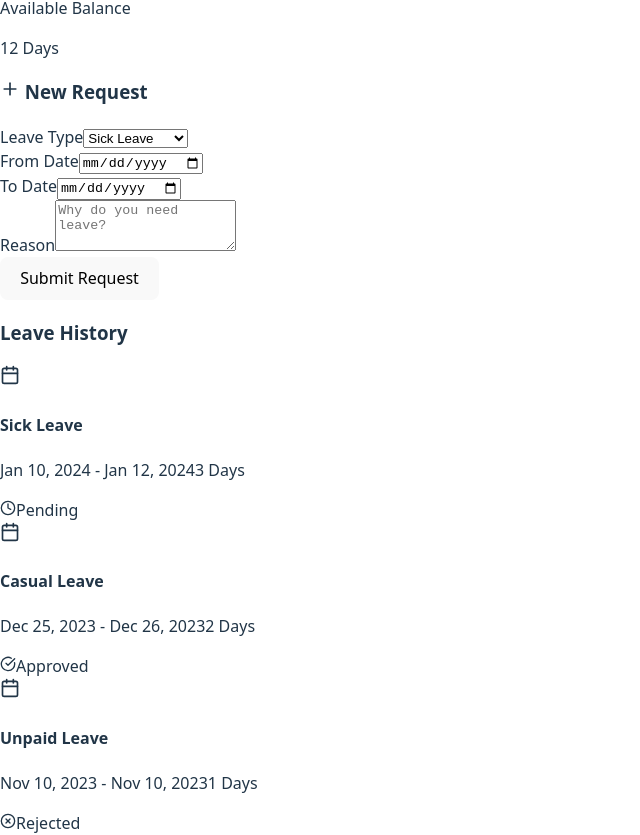
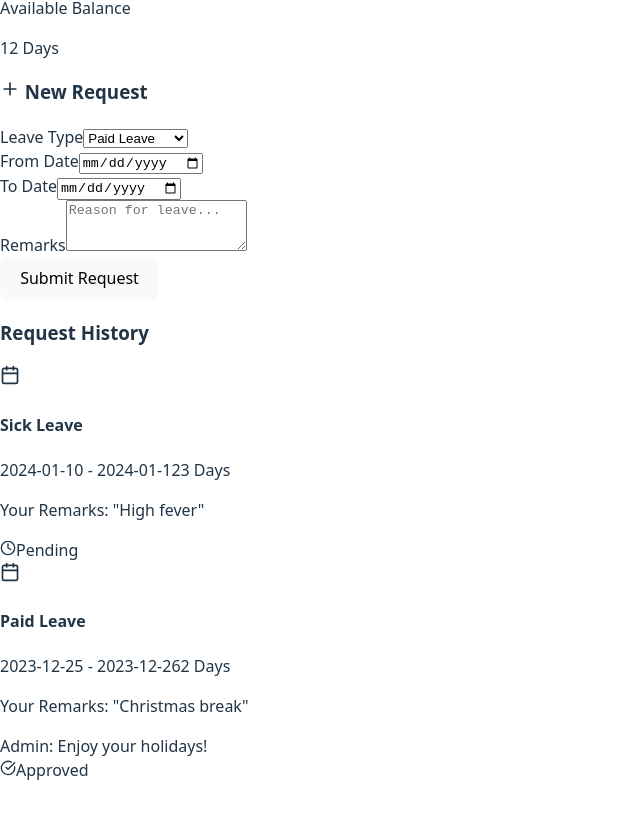
Before and after one commit to HarshJasani9/Delta, a React (Vite) app in the folder client/: page /employee/leaves in a window 1280 px wide. Shown: the part 474-1309 px from the top of the page, without its empty margins (0-640 px from the left). After the commit the page ends 1256 px from the top, so only its background shows below. Built offline with nearby package versions, Linux system fonts and the light colour scheme.

Commit message:
Updated employee section

```diff
--- a/client/src/pages/employee/LeaveApplication.jsx
+++ b/client/src/pages/employee/LeaveApplication.jsx
@@ -1,78 +1,122 @@
 import React, { useState } from 'react';
-import { Calendar, Plus, Clock, CheckCircle, XCircle } from 'lucide-react';
+import { Calendar, Plus, Clock, CheckCircle, XCircle, AlertCircle } from 'lucide-react';
 
 const LeaveApplication = () => {
-  const [leaves] = useState([
-    { id: 1, type: 'Sick Leave', from: 'Jan 10, 2024', to: 'Jan 12, 2024', days: 3, status: 'Pending' },
-    { id: 2, type: 'Casual Leave', from: 'Dec 25, 2023', to: 'Dec 26, 2023', days: 2, status: 'Approved' },
-    { id: 3, type: 'Unpaid Leave', from: 'Nov 10, 2023', to: 'Nov 10, 2023', days: 1, status: 'Rejected' },
+  // Mock Data: Employee's own history
+  const [leaves, setLeaves] = useState([
+    { id: 1, type: 'Sick Leave', from: '2024-01-10', to: '2024-01-12', days: 3, status: 'Pending', remarks: 'High fever', adminComment: '' },
+    { id: 2, type: 'Paid Leave', from: '2023-12-25', to: '2023-12-26', days: 2, status: 'Approved', remarks: 'Christmas break', adminComment: 'Enjoy your holidays!' },
   ]);
+
+  const [formData, setFormData] = useState({
+    type: 'Paid Leave',
+    from: '',
+    to: '',
+    remarks: ''
+  });
+
+  const handleSubmit = (e) => {
+    e.preventDefault();
+    // Simulate API call
+    const newLeave = {
+      id: leaves.length + 1,
+      ...formData,
+      days: 1, // Logic to calculate days would happen here or on backend
+      status: 'Pending',
+      adminComment: ''
+    };
+    setLeaves([newLeave, ...leaves]);
+    alert("Leave Request Submitted Successfully");
+    setFormData({ type: 'Paid Leave', from: '', to: '', remarks: '' });
+  };
 
   return (
     <div className="p-6 space-y-8 max-w-6xl mx-auto">
       <div className="flex justify-between items-center">
         <div>
           <h1 className="text-2xl font-bold text-gray-800 dark:text-white">Leave Management</h1>
-          <p className="text-gray-500 dark:text-gray-400">Apply for time off and check status.</p>
+          <p className="text-gray-500 dark:text-gray-400">Apply for time off and track your requests.</p>
         </div>
-        <div className="text-right hidden md:block">
-           <p className="text-sm text-gray-500 dark:text-gray-400">Available Balance</p>
+        {/* Mock Balance Display */}
+        <div className="text-right hidden md:block bg-white dark:bg-gray-800 p-3 rounded-lg border border-gray-100 dark:border-gray-700">
+           <p className="text-xs text-gray-500 dark:text-gray-400 uppercase font-bold">Available Balance</p>
            <p className="text-2xl font-bold text-primary">12 Days</p>
         </div>
       </div>
 
       <div className="grid grid-cols-1 lg:grid-cols-3 gap-8">
 
-        {/* Left: Application Form */}
+        {/* Left: Application Form [Section 3.5.1] */}
         <div className="lg:col-span-1 bg-white dark:bg-gray-800 rounded-2xl p-6 shadow-sm border border-gray-100 dark:border-gray-700 h-fit">
           <h3 className="text-lg font-bold text-gray-800 dark:text-white mb-6 flex items-center gap-2">
              <Plus size={20} className="text-primary"/> New Request
           </h3>
-          <form className="space-y-5">
+          <form onSubmit={handleSubmit} className="space-y-5">
+             {/* Requirement: Select Leave Type (Paid, Sick, Unpaid) */}
              <div>
                 <label className="block text-sm font-medium text-gray-700 dark:text-gray-300 mb-1">Leave Type</label>
-                <select className="w-full px-4 py-2 border border-gray-200 dark:border-gray-600 rounded-lg outline-none focus:ring-2 focus:ring-primary bg-transparent dark:text-white">
-                   <option>Sick Leave</option>
-                   <option>Casual Leave</option>
-                   <option>Unpaid Leave</option>
+                <select
+                  className="w-full px-4 py-2 border border-gray-200 dark:border-gray-600 rounded-lg outline-none focus:ring-2 focus:ring-primary bg-white dark:bg-gray-700 dark:text-white"
+                  value={formData.type}
+                  onChange={(e) => setFormData({...formData, type: e.target.value})}
+                >
+                   <option value="Paid Leave">Paid Leave</option>
+                   <option value="Sick Leave">Sick Leave</option>
+                   <option value="Unpaid Leave">Unpaid Leave</option>
                 </select>
              </div>
 
+             {/* Requirement: Choose Date Range */}
              <div className="grid grid-cols-2 gap-4">
                 <div>
                    <label className="block text-sm font-medium text-gray-700 dark:text-gray-300 mb-1">From Date</label>
-                   <input type="date" className="w-full px-3 py-2 border border-gray-200 dark:border-gray-600 rounded-lg outline-none focus:ring-2 focus:ring-primary bg-transparent dark:text-white text-sm" />
+                   <input
+                     type="date"
+                     required
+                     className="w-full px-3 py-2 border border-gray-200 dark:border-gray-600 rounded-lg outline-none focus:ring-2 focus:ring-primary bg-white dark:bg-gray-700 dark:text-white text-sm"
+                     value={formData.from}
+                     onChange={(e) => setFormData({...formData, from: e.target.value})}
+                   />
                 </div>
                 <div>
                    <label className="block text-sm font-medium text-gray-700 dark:text-gray-300 mb-1">To Date</label>
-                   <input type="date" className="w-full px-3 py-2 border border-gray-200 dark:border-gray-600 rounded-lg outline-none focus:ring-2 focus:ring-primary bg-transparent dark:text-white text-sm" />
+                   <input
+                     type="date"
+                     required
+                     className="w-full px-3 py-2 border border-gray-200 dark:border-gray-600 rounded-lg outline-none focus:ring-2 focus:ring-primary bg-white dark:bg-gray-700 dark:text-white text-sm"
+                     value={formData.to}
+                     onChange={(e) => setFormData({...formData, to: e.target.value})}
+                   />
                 </div>
              </div>
 
+             {/* Requirement: Add Remarks */}
              <div>
-                <label className="block text-sm font-medium text-gray-700 dark:text-gray-300 mb-1">Reason</label>
+                <label className="block text-sm font-medium text-gray-700 dark:text-gray-300 mb-1">Remarks</label>
                 <textarea
                   rows="3"
-                  className="w-full px-4 py-2 border border-gray-200 dark:border-gray-600 rounded-lg outline-none focus:ring-2 focus:ring-primary bg-transparent dark:text-white resize-none"
-                  placeholder="Why do you need leave?"
+                  className="w-full px-4 py-2 border border-gray-200 dark:border-gray-600 rounded-lg outline-none focus:ring-2 focus:ring-primary bg-white dark:bg-gray-700 dark:text-white resize-none"
+                  placeholder="Reason for leave..."
+                  value={formData.remarks}
+                  onChange={(e) => setFormData({...formData, remarks: e.target.value})}
                 ></textarea>
              </div>
 
-             <button type="button" className="w-full bg-primary text-white font-bold py-3 rounded-xl hover:bg-indigo-700 transition-colors shadow-lg shadow-indigo-200 dark:shadow-none">
+             <button type="submit" className="w-full bg-primary text-white font-bold py-3 rounded-xl hover:bg-indigo-700 transition-colors shadow-lg shadow-indigo-200 dark:shadow-none">
                 Submit Request
              </button>
           </form>
         </div>
 
-        {/* Right: History List */}
+        {/* Right: History List [Section 3.5.1] */}
         <div className="lg:col-span-2 space-y-6">
-           <h3 className="text-lg font-bold text-gray-800 dark:text-white">Leave History</h3>
+           <h3 className="text-lg font-bold text-gray-800 dark:text-white">Request History</h3>
            <div className="space-y-4">
              {leaves.map((leave) => (
-               <div key={leave.id} className="bg-white dark:bg-gray-800 p-6 rounded-xl shadow-sm border border-gray-100 dark:border-gray-700 flex flex-col md:flex-row items-center justify-between gap-4 transition-colors">
+               <div key={leave.id} className="bg-white dark:bg-gray-800 p-6 rounded-xl shadow-sm border border-gray-100 dark:border-gray-700 flex flex-col md:flex-row items-start md:items-center justify-between gap-4">
                   <div className="flex items-start gap-4">
                      <div className={`p-3 rounded-full
-                        ${leave.type === 'Sick Leave' ? 'bg-rose-100 text-rose-600 dark:bg-rose-900/30 dark:text-rose-400' : 'bg-blue-100 text-blue-600 dark:bg-blue-900/30 dark:text-blue-400'}
+                        ${leave.type === 'Sick Leave' ? 'bg-rose-100 text-rose-600 dark:bg-rose-900/20' : 'bg-blue-100 text-blue-600 dark:bg-blue-900/20'}
                      `}>
                         <Calendar size={20} />
                      </div>
@@ -83,13 +127,22 @@ const LeaveApplication = () => {
                            <span className="w-1 h-1 bg-gray-400 rounded-full"></span>
                            <span>{leave.days} Days</span>
                         </p>
+                        <p className="text-xs text-gray-500 mt-2 italic">Your Remarks: "{leave.remarks}"</p>
+
+                        {/* Requirement: View Admin Comments if Any */}
+                        {leave.adminComment && (
+                          <div className="mt-2 text-xs bg-gray-50 dark:bg-gray-700 p-2 rounded border-l-2 border-primary">
+                            <span className="font-bold">Admin:</span> {leave.adminComment}
+                          </div>
+                        )}
                      </div>
                   </div>
 
-                  <div className={`px-4 py-2 rounded-lg font-medium text-sm flex items-center gap-2
-                     ${leave.status === 'Pending' ? 'bg-amber-100 text-amber-700 dark:bg-amber-900/30 dark:text-amber-400' : ''}
-                     ${leave.status === 'Approved' ? 'bg-green-100 text-green-700 dark:bg-green-900/30 dark:text-green-400' : ''}
-                     ${leave.status === 'Rejected' ? 'bg-red-100 text-red-700 dark:bg-red-900/30 dark:text-red-400' : ''}
+                  {/* Status Badge */}
+                  <div className={`px-4 py-2 rounded-lg font-medium text-sm flex items-center gap-2 whitespace-nowrap
+                     ${leave.status === 'Pending' ? 'bg-amber-100 text-amber-700 dark:bg-amber-900/30' : ''}
+                     ${leave.status === 'Approved' ? 'bg-green-100 text-green-700 dark:bg-green-900/30' : ''}
+                     ${leave.status === 'Rejected' ? 'bg-red-100 text-red-700 dark:bg-red-900/30' : ''}
                   `}>
                      {leave.status === 'Pending' && <Clock size={16} />}
                      {leave.status === 'Approved' && <CheckCircle size={16} />}
```
